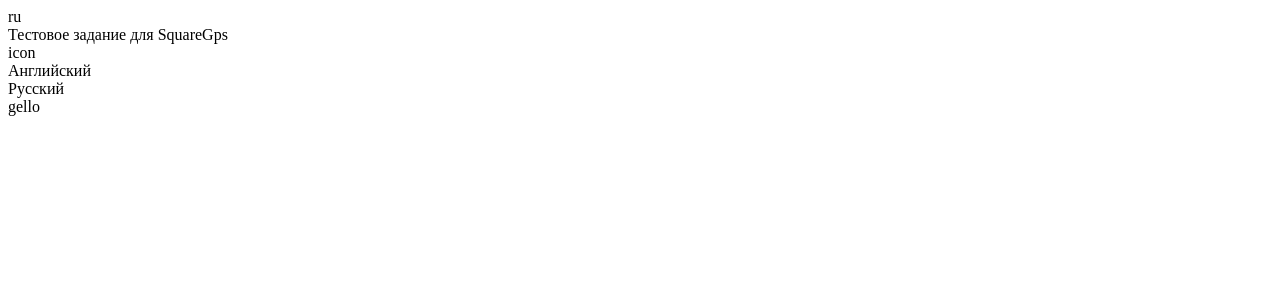
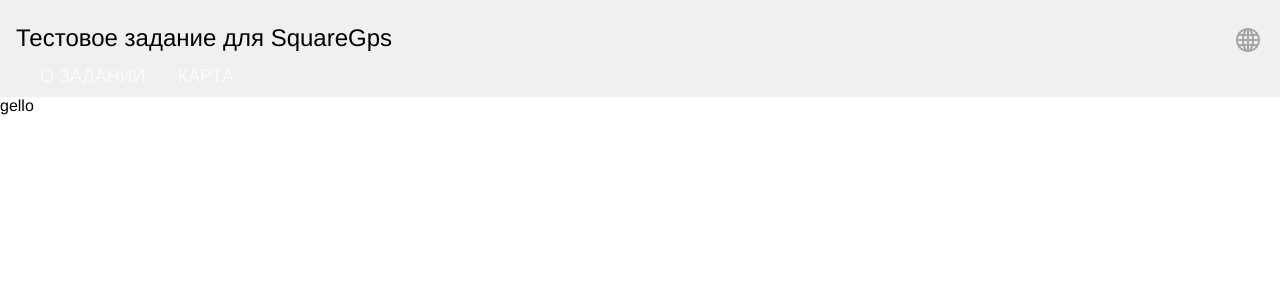
Before and after one commit to IldarDavletyarov/test-gps, a Vue app: page /map/1 in a window 1280 px wide. Shown: the top 300 px of the page. Built offline with nearby package versions, Linux system fonts and the light colour scheme.

Commit message:
Update [navs] header component

```diff
--- a/src/App.vue
+++ b/src/App.vue
@@ -1,6 +1,5 @@
 <template lang="pug">
 #app
-  .l {{ locale }}
   layout
 </template>
 <script>
@@ -22,3 +21,12 @@ export default {
   },
 };
 </script>
+<style lang="stylus">
+html
+body
+  padding 0
+  margin 0
+  width 100vw
+  min-height 100vh
+  font-family Helvetica
+</style>
--- a/src/components/header.vue
+++ b/src/components/header.vue
@@ -1,7 +1,10 @@
 <template lang="pug">
 .header
-  .title {{ $t("header.title") }}
-  language-changer
+  .top-header
+    .title {{ $t('header.title') }}
+    language-changer
+  .navs
+    router-link.nav(v-for="nav in navs" :key="nav.title" :to="nav.link") {{ nav.title.toUpperCase() }}
 </template>
 <script>
 import LanguageChanger from './language-changer.vue';
@@ -10,5 +13,56 @@ export default {
   components: {
     LanguageChanger,
   },
+  computed: {
+    navs() {
+      return [
+        {
+          title: this.$t('navs.about'),
+          link: { name: 'about' },
+        },
+        {
+          title: this.$t('navs.map'),
+          link: { name: 'map' },
+        },
+      ];
+    },
+  },
 };
 </script>
+<style lang="stylus">
+.header
+  background #f0f0f0
+  .top-header
+    display flex
+    justify-content space-between
+    padding-top 24px
+    .title
+      margin-left 16px
+      font-size 24px
+    .language-changer
+      margin-right 16px
+  .navs
+    display flex
+    margin-left 24px
+    .nav
+      display block
+      text-decoration none
+      text-align center
+      font-size 18px
+      color #fff
+      position relative
+      padding 10px 16px
+      opacity 0.7
+      &.router-link-exact-active
+        opacity 1
+        &::after
+          content ''
+          position absolute
+          bottom 0
+          left 0
+          width 100%
+          height 2px
+          background #fff
+
+
+</style>
--- a/src/components/language-changer.vue
+++ b/src/components/language-changer.vue
@@ -1,11 +1,16 @@
 <template lang="pug">
 .language-changer
-  .icon(@click="toggle") icon
-  .list
+  .icon(:class="{'active': isShow }")
+    icon-globe(@click.native="toggle") icon
+  .list(v-if="isShow")
     .lang(v-for="lang in languages" :key="lang[0]" @click="select(lang[0])") {{ lang[1] }}
 </template>
 <script>
+import IconGlobe from '../icons/globe.vue';
 export default {
+  components: {
+    IconGlobe,
+  },
   data: () => ({
     isShow: false,
   }),
@@ -24,3 +29,29 @@ export default {
   },
 };
 </script>
+<style lang="stylus">
+.language-changer
+  position relative
+  .icon
+    transition all .3s ease
+    cursor pointer
+    border-radius 16px
+    padding 4px
+    opacity 0.3
+    &.active
+    &:hover
+      opacity 1
+      background #e0e0e0
+    svg
+      display block
+      margin 0
+  .list
+    position absolute
+    top 100%
+    right 0
+    background #fff
+    border-radius 4px
+    .lang
+      padding 16px
+      cursor pointer
+</style>
--- /dev/null
+++ b/src/icons/globe.vue
@@ -0,0 +1,3 @@
+<template>
+<svg xmlns="http://www.w3.org/2000/svg" width="24" height="24" viewBox="0 0 24 24"><path d="M12 0c-6.627 0-12 5.373-12 12s5.373 12 12 12 12-5.373 12-12-5.373-12-12-12zm6.016 11c-.048-1.03-.168-2.035-.356-3h3.5c.41.935.685 1.942.79 3h-3.934zm3.933 2c-.105 1.058-.38 2.065-.79 3h-3.5c.188-.965.309-1.97.356-3h3.934zm-1.968-7h-2.83c-.375-1.197-.875-2.292-1.461-3.286 1.716.684 3.195 1.831 4.291 3.286zm-4.948 0h-2.033v-3.674c.841 1.01 1.526 2.256 2.033 3.674zm-2.033 12h2.033c-.507 1.418-1.192 2.664-2.033 3.674v-3.674zm-2-15.674v3.674h-2.033c.507-1.418 1.192-2.664 2.033-3.674zm0 5.674v3h-2.994c.052-1.04.181-2.044.389-3h2.605zm0 5v3h-2.605c-.208-.956-.336-1.96-.389-3h2.994zm0 5v3.674c-.841-1.01-1.526-2.256-2.033-3.674h2.033zm2-2v-3h2.994c-.052 1.04-.181 2.044-.389 3h-2.605zm0-5v-3h2.605c.208.956.336 1.96.389 3h-2.994zm-4.69-8.286c-.586.994-1.086 2.089-1.461 3.286h-2.83c1.096-1.455 2.575-2.602 4.291-3.286zm-2.326 8.286h-3.933c.105-1.058.38-2.065.79-3h3.5c-.189.965-.309 1.97-.357 3zm.357 5h-3.5c-.41-.935-.685-1.942-.79-3h3.934c.047 1.03.167 2.035.356 3zm-2.322 2h2.83c.375 1.197.875 2.292 1.461 3.286-1.716-.684-3.195-1.831-4.291-3.286zm11.671 3.286c.586-.994 1.086-2.089 1.461-3.286h2.83c-1.096 1.455-2.575 2.602-4.291 3.286z"/></svg>
+</template>
--- a/src/router/index.js
+++ b/src/router/index.js
@@ -1,23 +1,19 @@
 import Vue from 'vue'
 import VueRouter from 'vue-router'
-import Home from '../views/Home.vue'
 
 Vue.use(VueRouter)
 
 const routes = [
   {
     path: '/',
-    name: 'Home',
-    component: Home
+    name: 'about',
+    component: () => import('../views/About.vue')
   },
   {
-    path: '/about',
-    name: 'About',
-    // route level code-splitting
-    // this generates a separate chunk (about.[hash].js) for this route
-    // which is lazy-loaded when the route is visited.
-    component: () => import(/* webpackChunkName: "about" */ '../views/About.vue')
-  }
+    path: '/map',
+    name: 'map',
+    component: () => import('../views/Map.vue')
+  },
 ]
 
 const router = new VueRouter({
```
Also changed, not shown: src/views/Map.vue (renamed from src/views/Home.vue).
